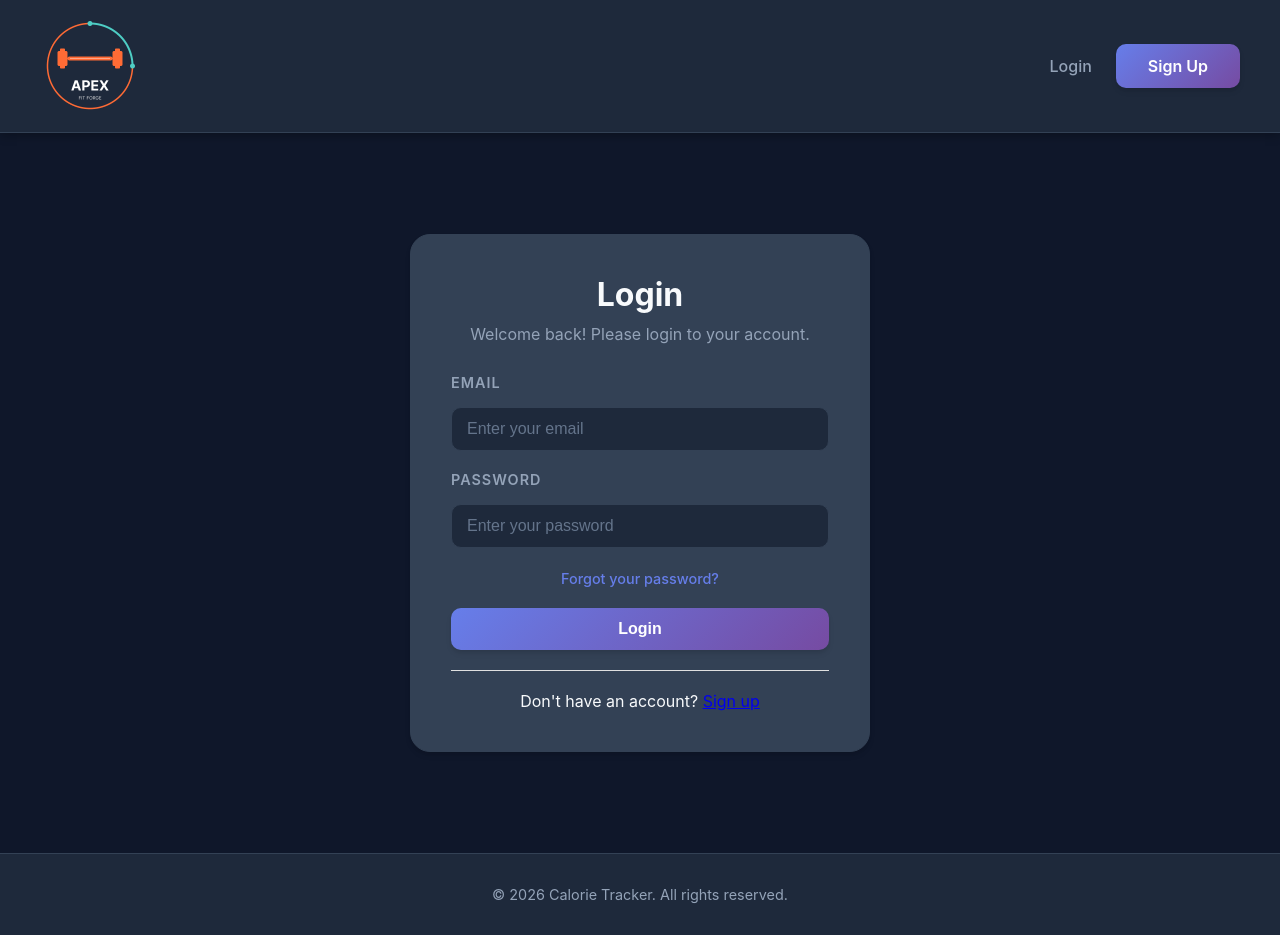
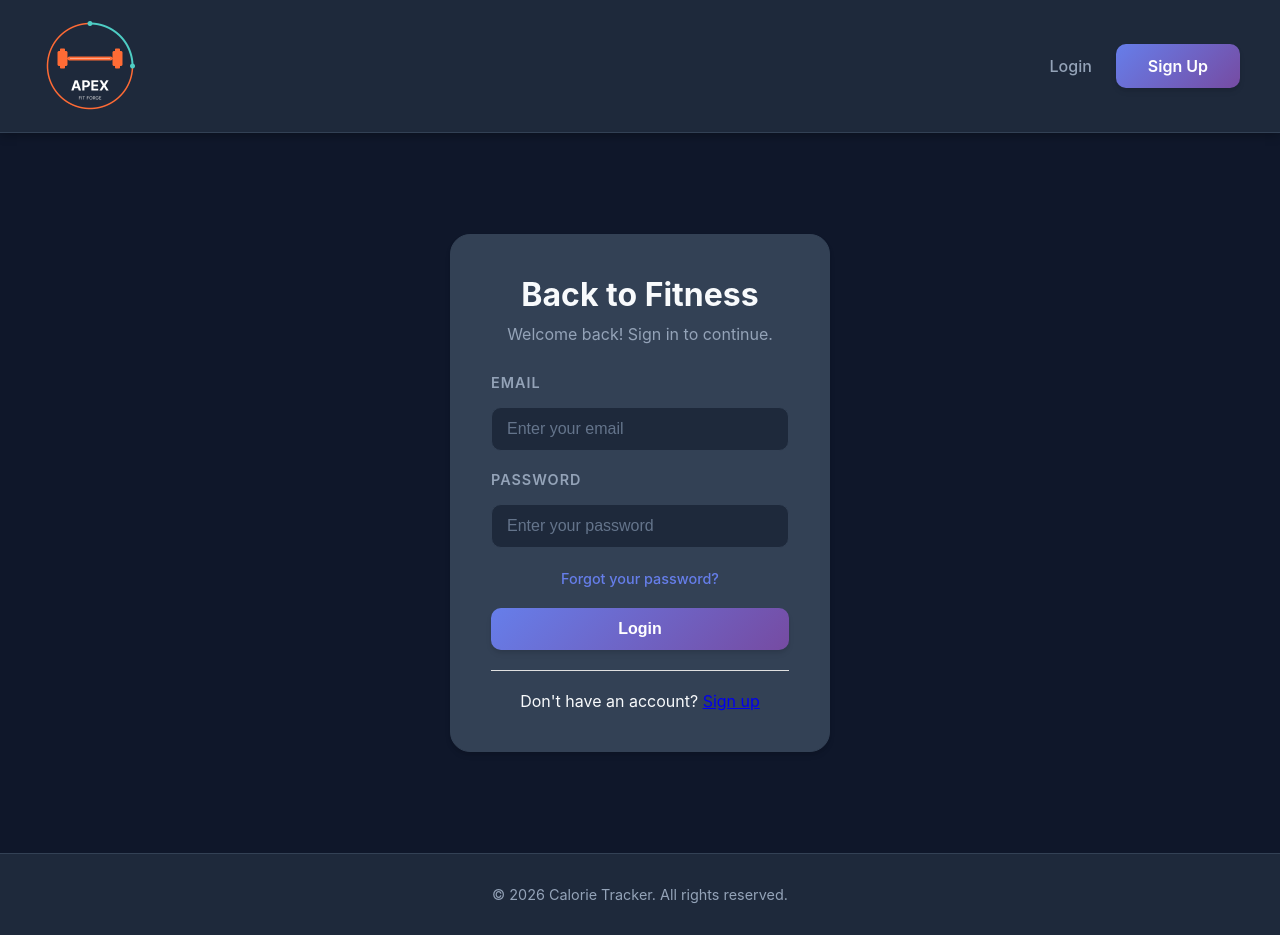
Before and after one commit to Harshu0829/Calorie-Count, a React (Create React App) app in the folder frontend/: page /login in a window 1280 px wide. Built offline with nearby package versions, Linux system fonts and the light colour scheme; no server answers; the HTML template or start-up script is replaced by a standard one.

Commit message:
UI: Center loading spinner in App.js and streamline Login page for minimalism

```diff
--- a/frontend/src/App.css
+++ b/frontend/src/App.css
@@ -56,8 +56,16 @@ body {
   display: flex;
   flex-direction: column;
   overflow-y: auto;
-  /* Explicitly allow vertical scrolling */
   position: relative;
+}
+
+.app-loading {
+  height: 100vh;
+  width: 100%;
+  display: flex;
+  align-items: center;
+  justify-content: center;
+  background: var(--primary-bg);
 }
 
 .container {
--- a/frontend/src/App.js
+++ b/frontend/src/App.js
@@ -23,7 +23,11 @@ function ProtectedRoute({ children }) {
   const location = useLocation();
 
   if (loading) {
-    return <div>Loading...</div>;
+    return (
+      <div className="app-loading">
+        <div className="spinner"></div>
+      </div>
+    );
   }
 
   if (!user) {
--- a/frontend/src/pages/Auth.css
+++ b/frontend/src/pages/Auth.css
@@ -9,7 +9,7 @@
 
 .auth-container {
   width: 100%;
-  max-width: 500px;
+  max-width: 420px;
   padding: 20px;
 }
 
--- a/frontend/src/pages/Login.js
+++ b/frontend/src/pages/Login.js
@@ -40,8 +40,8 @@ const Login = () => {
     <div className="auth-page">
       <div className="auth-container">
         <div className="auth-card">
-          <h2>Login</h2>
-          <p className="auth-subtitle">Welcome back! Please login to your account.</p>
+          <h2>Back to Fitness</h2>
+          <p className="auth-subtitle">Welcome back! Sign in to continue.</p>
 
           {error && <div className="error-message">{error}</div>}
 
```
